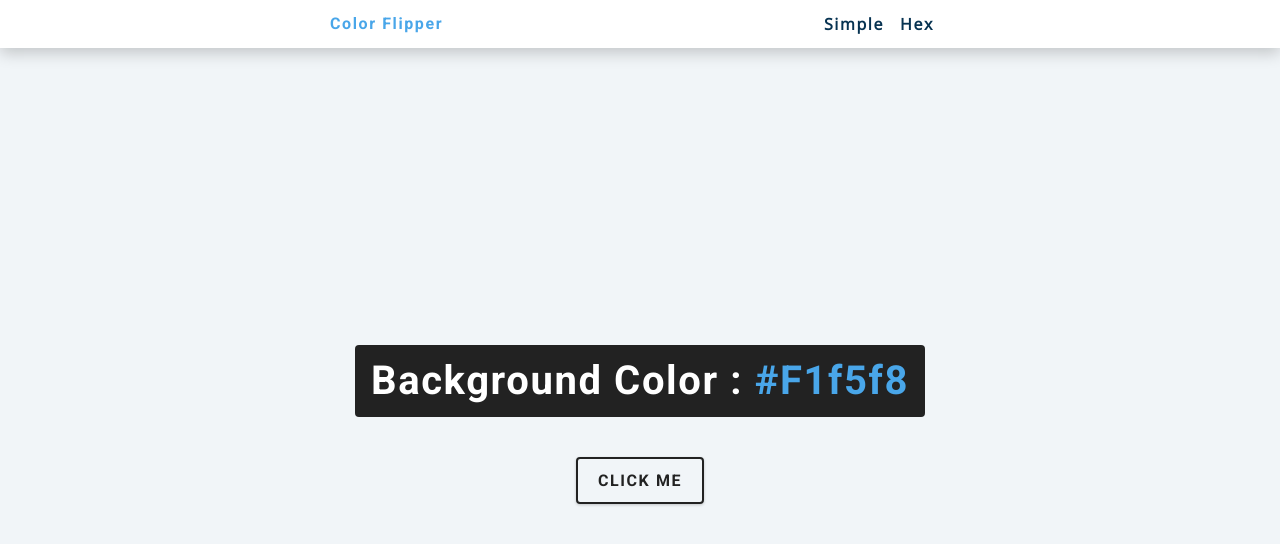
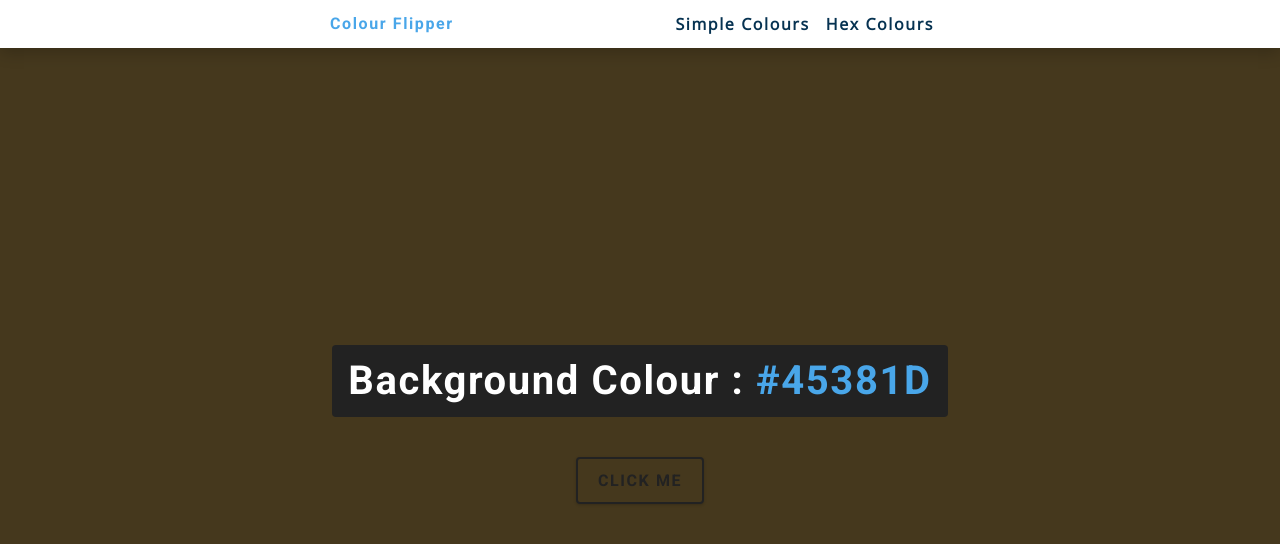
Before and after one commit to digimori/VanillaJavaScriptPractice, a plain HTML site: page ColourFlipper/setup/hex.html in a window 1280 px wide. Both pictures are taken after a click on the button "CLICK ME". Drawn offline with nearby package versions, Linux system fonts and the light colour scheme.

Commit message:
Random colour generator complete - Code comments added to explain each line

```diff
--- a/ColourFlipper/setup/hex.html
+++ b/ColourFlipper/setup/hex.html
@@ -14,17 +14,17 @@
   <body>
     <nav>
       <div class="nav-center">
-        <h4>color flipper</h4>
+        <h4>Colour Flipper</h4>
         <ul class="nav-links">
-          <li><a href="index.html">simple</a></li>
-          <li><a href="hex.html">hex</a></li>
+          <li><a href="indexflipper.html">Simple Colours</a></li>
+          <li><a href="hex.html">Hex Colours</a></li>
         </ul>
       </div>
     </nav>
     <main>
       <div class="container">
-        <h2>background color : <span class="color">#f1f5f8</span></h2>
-        <button class="btn btn-hero" id="btn">click me</button>
+        <h2>Background Colour : <span class="color">#f1f5f8</span></h2>
+        <button class="btn btn-hero" id="btn">Click Me</button>
       </div>
     </main>
     <!-- javascript -->
--- a/ColourFlipper/setup/hex.js
+++ b/ColourFlipper/setup/hex.js
@@ -1 +1,24 @@
 const hex = [0, 1, 2, 3, 4, 5, 6, 7, 8, 9, "A", "B", "C", "D", "E", "F"];
+
+//Getting the element with ID of btn
+const btn = document.getElementById('btn');
+
+// Getting the span class with the class of color
+const color = document.querySelector('.color');
+
+function getRandomNumber() {
+    return Math.floor(Math.random() * hex.length);
+}
+
+// Event listener listening for mouse click which then calls an "Anonymous function" and initiates the logic within the code block {}
+btn.addEventListener('click', function() {
+    // hex must start with #
+   let hexColour = '#';
+   // For looping through the array upto a value of 6, as there are 6 characters in hex codes
+   for(let i = 0; i < 6; i++) {
+    hexColour += hex[getRandomNumber()] // Appending the values pulled from the for loop
+   }
+   // Changing the body and text content colours on the page by targeting them
+   color.textContent = hexColour;
+   document.body.style.backgroundColor = hexColour;
+})
```
Also changed, not shown: ColourFlipper/setup/app.js (+20 -1 lines), ColourFlipper/setup/indexflipper.html (renamed from ColourFlipper/setup/index.html, +11 -1 lines), index.html (added, +1 -0 lines), 1 other file.
